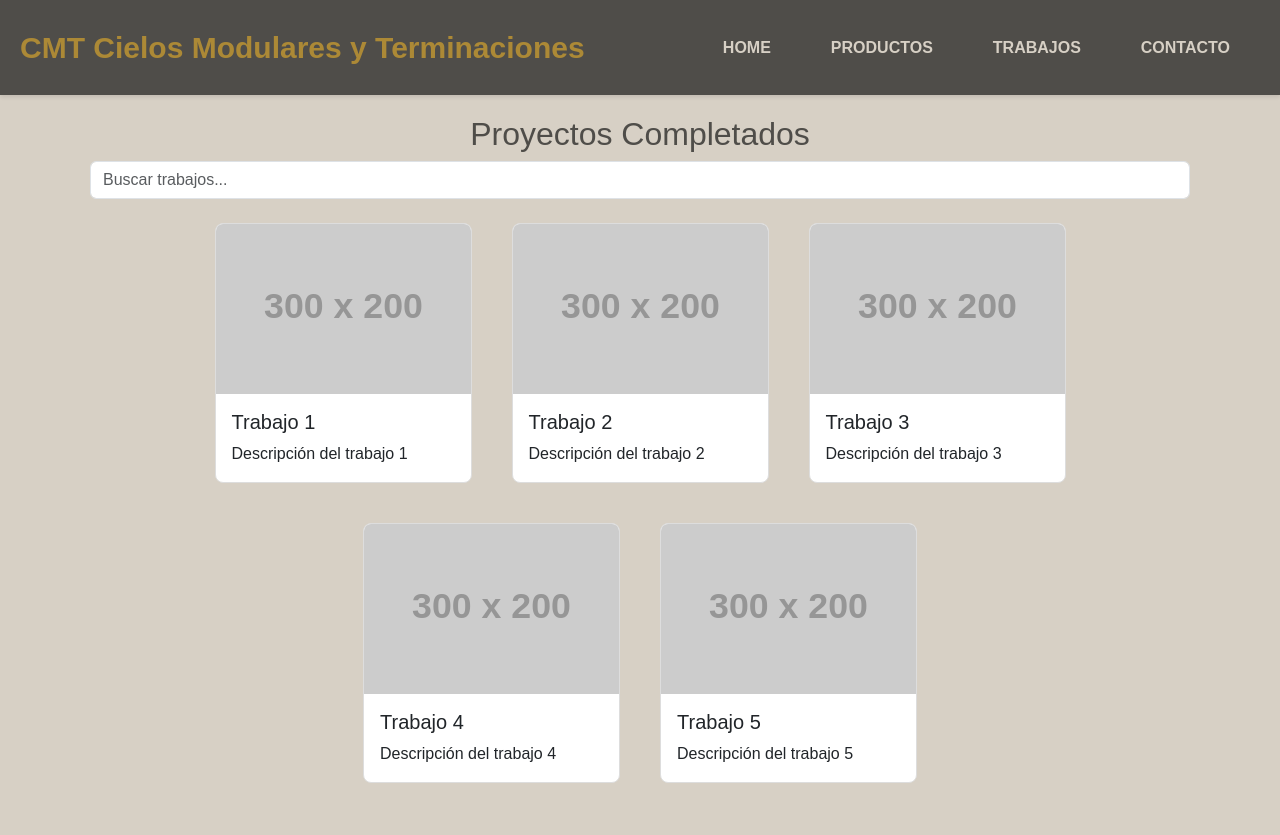
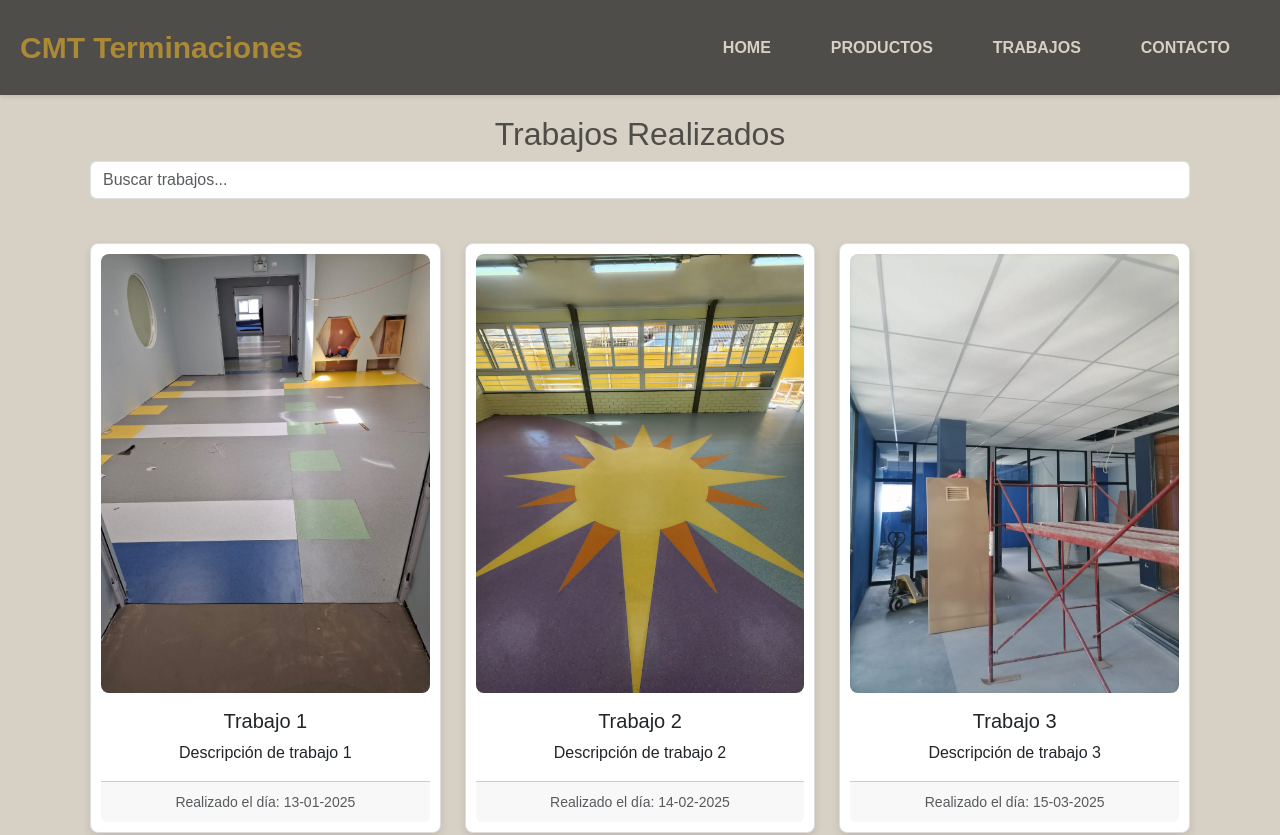
Before and after one commit to l4s10/demo-cmt, a React (Vite) app: page /trabajos in a window 1280 px wide. Shown: the top 835 px of the page. Built offline with nearby package versions, Linux system fonts and the light colour scheme.

Commit message:
Integracion de datos y correcciones

```diff
--- a/index.html
+++ b/index.html
@@ -4,7 +4,7 @@
     <meta charset="UTF-8" />
     <link rel="icon" type="image/svg+xml" href="/vite.svg" />
     <meta name="viewport" content="width=device-width, initial-scale=1.0" />
-    <title>CMT Cielos Modulares y Decoraciones</title>
+    <title>CMT Terminaciones</title>
   </head>
   <body>
     <div id="root"></div>
--- a/src/components/carrousel/CarouselComponent.jsx
+++ b/src/components/carrousel/CarouselComponent.jsx
@@ -8,7 +8,7 @@ const CarouselComponent = () => {
             <Carousel.Item>
                 <img
                     className="d-block w-100"
-                    src="https://via.placeholder.com/800x400?text=Decoración+1"
+                    src="https://placehold.co/600x400?text=Decoración+1"
                     alt="Decoración 1"
                 />
                 <Carousel.Caption>
@@ -19,7 +19,7 @@ const CarouselComponent = () => {
             <Carousel.Item>
                 <img
                     className="d-block w-100"
-                    src="https://via.placeholder.com/800x400?text=Decoración+2"
+                    src="https://placehold.co/600x400?text=Decoración+2"
                     alt="Decoración 2"
                 />
                 <Carousel.Caption>
@@ -30,7 +30,7 @@ const CarouselComponent = () => {
             <Carousel.Item>
                 <img
                     className="d-block w-100"
-                    src="https://via.placeholder.com/800x400?text=Decoración+3"
+                    src="https://placehold.co/600x400?text=Decoración+3"
                     alt="Decoración 3"
                 />
                 <Carousel.Caption>
--- a/src/components/footer/Footer.jsx
+++ b/src/components/footer/Footer.jsx
@@ -2,9 +2,12 @@ import React from 'react';
 import './Footer.css';
 
 const Footer = () => {
+    // Obtener el año actual
+    const currentYear = new Date().getFullYear();
+
     return (
         <footer className="footer">
-            <p>© 2023 CMT Cielos Modulares y Terminaciones</p>
+            <p>© {currentYear} CMT Terminaciones</p>
             {/* Enlace al LinkedIn del desarrollador */}
             <a href="https://www.linkedin.com/in/franciscomv2001dev" target="_blank" rel="noreferrer">Desarrollado por Francisco Muñoz</a>
         </footer>
--- a/src/components/navbar/Navbar.jsx
+++ b/src/components/navbar/Navbar.jsx
@@ -18,7 +18,7 @@ const Navbar = () => {
             transition={{ duration: 0.5 }}
         >
             <div className="navbar-brand">
-                <Link to="/">CMT Cielos Modulares y Terminaciones</Link>
+                <Link to="/">CMT Terminaciones</Link>
             </div>
             <div className={`navbar-menu ${isOpen ? 'is-active' : ''}`}>
                 <ul className="navbar-list">
--- a/src/pages/home/Home.tsx
+++ b/src/pages/home/Home.tsx
@@ -1,4 +1,5 @@
 import React from 'react';
+import { Helmet } from 'react-helmet';
 import { motion } from 'framer-motion';
 import { useInView } from 'react-intersection-observer';
 import './Home.css';
@@ -12,6 +13,9 @@ const Home = () => {
 
     return (
         <div className="home-section">
+            <Helmet>
+                <title>Home - CMT</title>
+            </Helmet>
             <motion.div
                 className="main-section"
                 initial={{ opacity: 0, y: 50 }}
--- a/src/pages/products/LandingProducts.jsx
+++ b/src/pages/products/LandingProducts.jsx
@@ -8,19 +8,19 @@ const products = [
         id: 1,
         name: 'Producto 1',
         description: 'Descripción del producto 1',
-        image: 'https://via.placeholder.com/300x200'
+        image: 'https://placehold.co/600x400?text=Producto+1'
     },
     {
         id: 2,
         name: 'Producto 2',
         description: 'Descripción del producto 2',
-        image: 'https://via.placeholder.com/300x200'
+        image: 'https://placehold.co/600x400?text=Producto+2'
     },
     {
         id: 3,
         name: 'Producto 3',
         description: 'Descripción del producto 3',
-        image: 'https://via.placeholder.com/300x200'
+        image: 'https://placehold.co/600x400?text=Producto+3'
     }
 ];
 
--- a/src/pages/works/AllWorks.css
+++ b/src/pages/works/AllWorks.css
@@ -1,40 +1,47 @@
-.all-works-gallery {
-    display: flex;
-    flex-wrap: wrap;
-    gap: 16px;
-    justify-content: center; /* Centra las tarjetas */
-}
-
-.all-works-card {
-    border: 1px solid #ddd;
-    border-radius: 8px;
-    overflow: hidden;
-    transition: transform 0.2s ease-in-out;
-    flex: 1; /* Asegura que las tarjetas ocupen el mismo espacio */
-}
-
-.all-works-card:hover {
-    transform: scale(1.05);
-}
-
-.all-works-card img {
-    width: 100%;
-    height: auto;
-    display: block; /* Asegura que las imágenes no tengan espacio extra debajo */
-}
-
-.mb-4 {
-    margin-bottom: 1.5rem;
-}
-
+/* Estilos para la sección de todos los trabajos */
 .all-works-section {
     padding: 20px;
 }
 
 .all-works-main {
     text-align: center;
+    margin-bottom: 20px;
 }
 
 .all-works-search-bar {
+    width: 100%;
     margin-bottom: 1.5rem;
 }
+
+.all-works-gallery {
+    display: flex;
+    flex-wrap: wrap;
+    justify-content: center;
+}
+
+.work-item {
+    text-align: center;
+    overflow: hidden;
+    transition: transform 0.2s ease-in-out;
+    flex: 1; /* Asegura que las tarjetas ocupen el mismo espacio */
+    border: 1px solid #ddd; /* Añadir borde */
+    border-radius: 8px; /* Añadir borde redondeado */
+    padding: 10px; /* Añadir padding */
+    background-color: #fff; /* Fondo blanco */
+    box-shadow: 0 4px 8px rgba(0, 0, 0, 0.1); /* Añadir sombra */
+}
+
+.work-item:hover {
+    transform: scale(1.05);
+}
+
+.work-item img {
+    width: 100%;
+    height: auto;
+    display: block; /* Asegura que las imágenes no tengan espacio extra debajo */
+    border-radius: 8px; /* Añadir borde redondeado a la imagen */
+}
+
+.mb-4 {
+    margin-bottom: 1.5rem;
+}
--- a/src/pages/works/AllWorks.jsx
+++ b/src/pages/works/AllWorks.jsx
@@ -1,56 +1,46 @@
 import React, { useState } from 'react';
-import { Card, Form, Container, Row, Col } from 'react-bootstrap';
-import { Link } from 'react-router';
+import { Helmet } from 'react-helmet';
+import { Container, Row, Col, Form, Modal, Button, Card } from 'react-bootstrap';
+import worksData from '../../data/data-works.json';
+import NavBar from '../../components/navbar/Navbar';
 import './AllWorks.css';
-import NavBar from '../../components/navbar/NavBar';
-
-const works = [
-    {
-        id: 1,
-        title: 'Trabajo 1',
-        description: 'Descripción del trabajo 1',
-        image: 'https://via.placeholder.com/300x200'
-    },
-    {
-        id: 2,
-        title: 'Trabajo 2',
-        description: 'Descripción del trabajo 2',
-        image: 'https://via.placeholder.com/300x200'
-    },
-    {
-        id: 3,
-        title: 'Trabajo 3',
-        description: 'Descripción del trabajo 3',
-        image: 'https://via.placeholder.com/300x200'
-    },
-    {
-        id: 4,
-        title: 'Trabajo 4',
-        description: 'Descripción del trabajo 4',
-        image: 'https://via.placeholder.com/300x200'
-    },
-    {
-        id: 5,
-        title: 'Trabajo 5',
-        description: 'Descripción del trabajo 5',
-        image: 'https://via.placeholder.com/300x200'
-    },
-];
 
 const AllWorks = () => {
+    // ** Hooks **
+    // Estado para almacenar el término de búsqueda
     const [searchTerm, setSearchTerm] = useState('');
+    // Estado para controlar el modal
+    const [showModal, setShowModal] = useState(false);
+    // Estado para almacenar la imagen seleccionada
+    const [selectedImage, setSelectedImage] = useState(null);
 
-    const filteredWorks = works.filter(work =>
-        work.title.toLowerCase().includes(searchTerm.toLowerCase())
+    // Filtrar trabajos según el término de búsqueda
+    const filteredWorks = worksData.filter(work =>
+        work.titulo.toLowerCase().includes(searchTerm.toLowerCase())
     );
+
+    // Función para abrir el modal con la imagen seleccionada
+    const handleImageClick = (image) => {
+        setSelectedImage(image);
+        setShowModal(true);
+    };
+
+    // Función para cerrar el modal
+    const handleCloseModal = () => {
+        setShowModal(false);
+        setSelectedImage(null);
+    };
 
     return (
         <>
-            <NavBar/>
+            <Helmet>
+                <title>Trabajos Realizados - CMT</title>
+            </Helmet>
+            <NavBar />
             <Container className="all-works-section">
                 <Row className="all-works-main">
                     <Col>
-                        <h2>Proyectos Completados</h2>
+                        <h2>Trabajos Realizados</h2>
                         <Form.Control
                             type="text"
                             placeholder="Buscar trabajos..."
@@ -62,20 +52,44 @@ const AllWorks = () => {
                 </Row>
                 <Row className="all-works-gallery justify-content-center">
                     {filteredWorks.map(work => (
-                        <Col key={work.id} xs={12} sm={6} md={4} lg={3} className="mb-4 d-flex">
-                            <Card className="all-works-card">
-                                <Card.Img variant="top" src={work.image} />
+                        <Col key={work.id} md={4} className="mb-4">
+                            <Card className="work-item">
+                                <Card.Img
+                                    variant="top"
+                                    src={work.urlImagen}
+                                    alt={work.titulo}
+                                    onClick={() => handleImageClick(work.urlImagen)}
+                                    style={{ cursor: 'pointer' }}
+                                />
                                 <Card.Body>
-                                    <Card.Title>{work.title}</Card.Title>
-                                    <Card.Text>{work.description}</Card.Text>
+                                    <Card.Title>{work.titulo}</Card.Title>
+                                    <Card.Text>{work.descripcion}</Card.Text>
                                 </Card.Body>
+                                <Card.Footer>
+                                    <small className="text-muted">Realizado el día: {work.fecha}</small>
+                                </Card.Footer>
                             </Card>
                         </Col>
                     ))}
                 </Row>
             </Container>
+
+            {/* Modal para mostrar la imagen en grande */}
+            <Modal show={showModal} onHide={handleCloseModal} centered>
+                <Modal.Header closeButton>
+                    <Modal.Title>Imagen del Trabajo</Modal.Title>
+                </Modal.Header>
+                <Modal.Body>
+                    {selectedImage && <img src={selectedImage} alt="Trabajo" className="img-fluid" />}
+                </Modal.Body>
+                <Modal.Footer>
+                    <Button variant="secondary" onClick={handleCloseModal}>
+                        Cerrar
+                    </Button>
+                </Modal.Footer>
+            </Modal>
         </>
     );
-}
+};
 
 export default AllWorks;
--- a/src/pages/works/LandingWorks.jsx
+++ b/src/pages/works/LandingWorks.jsx
@@ -1,34 +1,32 @@
-import React from 'react';
+import React, { useState } from 'react';
 import { motion } from 'framer-motion';
 import { useInView } from 'react-intersection-observer';
+import { Modal, Button } from 'react-bootstrap';
+import worksData from '../../data/data-works.json';
 import './LandingWorks.css';
 
-const works = [
-    {
-        id: 1,
-        title: 'Trabajo 1',
-        description: 'Descripción del trabajo 1',
-        image: 'https://via.placeholder.com/300x200'
-    },
-    {
-        id: 2,
-        title: 'Trabajo 2',
-        description: 'Descripción del trabajo 2',
-        image: 'https://via.placeholder.com/300x200'
-    },
-    {
-        id: 3,
-        title: 'Trabajo 3',
-        description: 'Descripción del trabajo 3',
-        image: 'https://via.placeholder.com/300x200'
-    }
-];
-
-const Works = () => {
+const LandingWorks = () => {
     const { ref, inView } = useInView({
         triggerOnce: true, // La animación se activa solo una vez
         threshold: 0.1 // El porcentaje del elemento visible para activar la animación
     });
+
+    // Estado para controlar el modal
+    const [showModal, setShowModal] = useState(false);
+    // Estado para almacenar la imagen seleccionada
+    const [selectedImage, setSelectedImage] = useState(null);
+
+    // Función para abrir el modal con la imagen seleccionada
+    const handleImageClick = (image) => {
+        setSelectedImage(image);
+        setShowModal(true);
+    };
+
+    // Función para cerrar el modal
+    const handleCloseModal = () => {
+        setShowModal(false);
+        setSelectedImage(null);
+    };
 
     return (
         <div id="trabajos" className="works-section">
@@ -39,9 +37,9 @@ const Works = () => {
                 transition={{ duration: 0.5 }}
                 ref={ref}
             >
-                <h2>Proyectos completados</h2>
+                <h2>Proyectos realizados</h2>
                 <div className="gallery">
-                    {works.map(work => (
+                    {worksData.map(work => (
                         <motion.div
                             key={work.id}
                             className="work-card"
@@ -49,15 +47,35 @@ const Works = () => {
                             animate={inView ? { opacity: 1, y: 0 } : { opacity: 0, y: 50 }}
                             transition={{ duration: 0.5, delay: work.id * 0.2 }}
                         >
-                            <img src={work.image} alt={work.title} />
-                            <h3>{work.title}</h3>
-                            <p>{work.description}</p>
+                            <img
+                                src={work.urlImagen}
+                                alt={work.titulo}
+                                onClick={() => handleImageClick(work.urlImagen)}
+                                style={{ cursor: 'pointer' }}
+                            />
+                            <h3>{work.titulo}</h3>
+                            <p>{work.descripcion}</p>
                         </motion.div>
                     ))}
                 </div>
             </motion.div>
+
+            {/* Modal para mostrar la imagen en grande */}
+            <Modal show={showModal} onHide={handleCloseModal} centered>
+                <Modal.Header closeButton>
+                    <Modal.Title>Imagen del Trabajo</Modal.Title>
+                </Modal.Header>
+                <Modal.Body>
+                    {selectedImage && <img src={selectedImage} alt="Trabajo" className="img-fluid" />}
+                </Modal.Body>
+                <Modal.Footer>
+                    <Button variant="secondary" onClick={handleCloseModal}>
+                        Cerrar
+                    </Button>
+                </Modal.Footer>
+            </Modal>
         </div>
     );
-}
+};
 
-export default Works;
+export default LandingWorks;
```
Also changed, not shown: src/pages/contact/LandingContact.jsx (+4 -4 lines), src/pages/products/AllProducts.jsx (+6 -1 lines).
